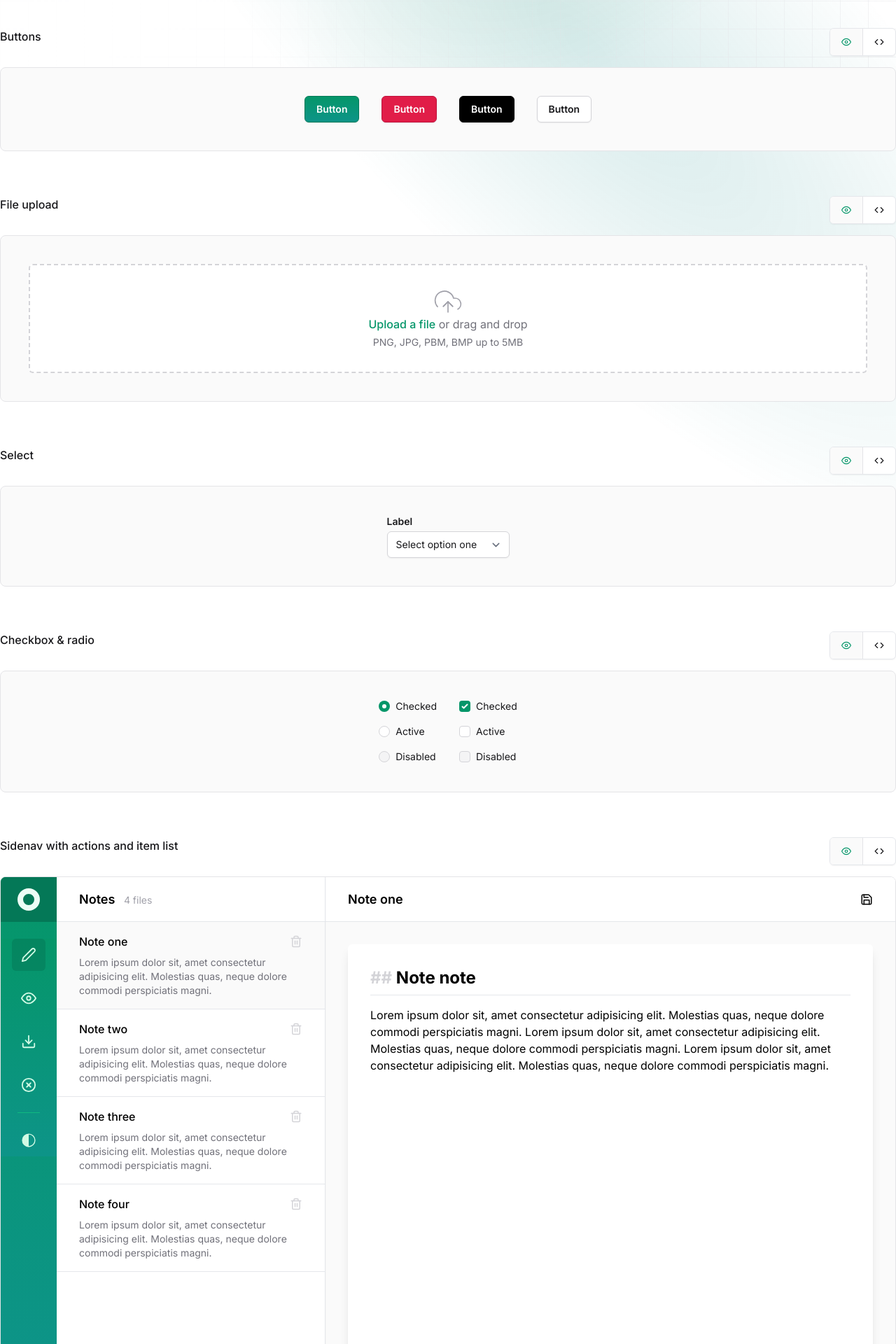
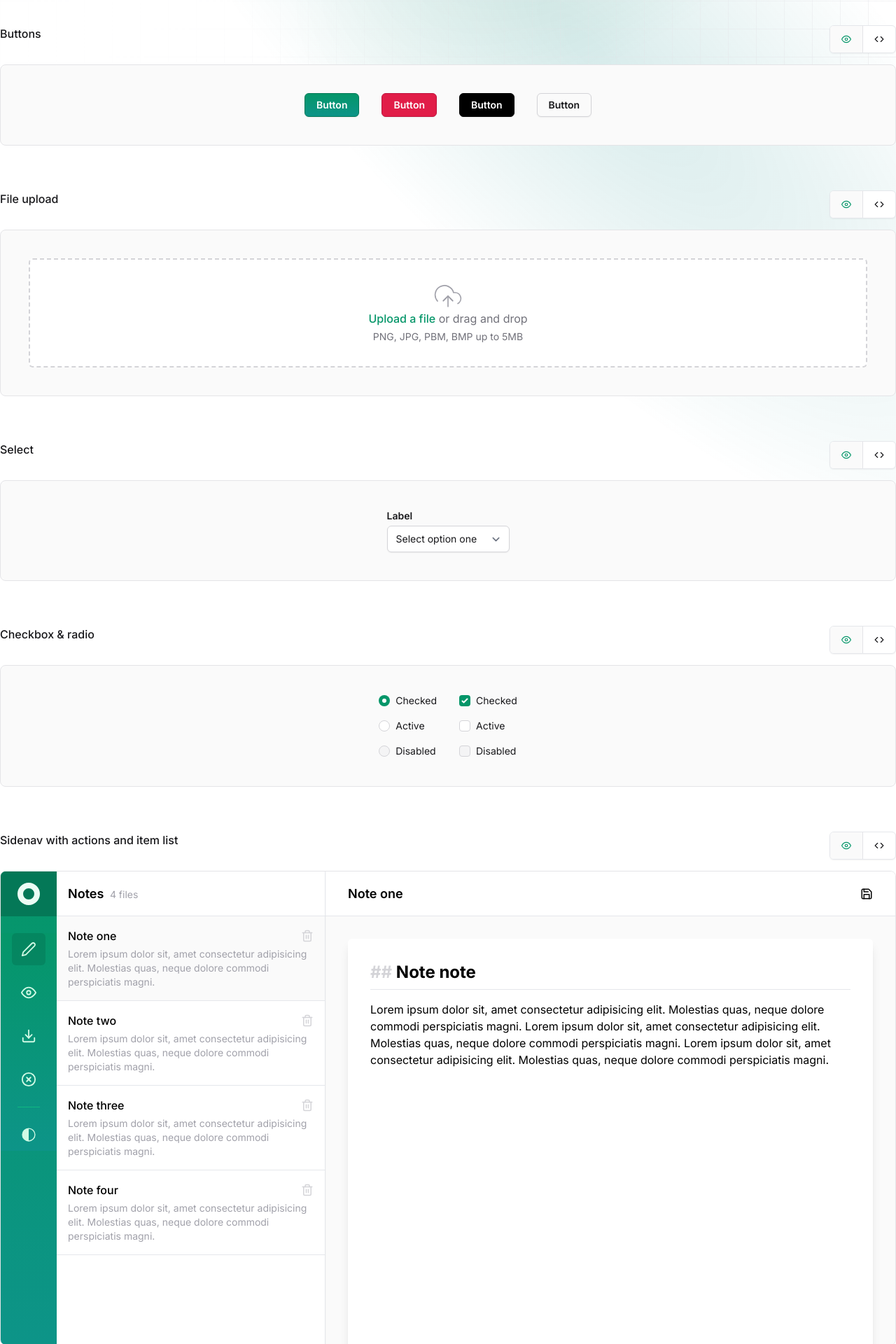
Before and after one commit to rkatanic/tailwind-components, a React (Create React App) app: page / in a window 1280 px wide. Shown: the part 679-2599 px from the top of the page at 70% size. Built offline with nearby package versions, Linux system fonts and the light colour scheme.

Commit message:
Adds badges, minor style updates

```diff
--- a/src/App.jsx
+++ b/src/App.jsx
@@ -15,6 +15,7 @@ import SideOverlay from "./components/SideOverlay";
 import Stats from "./components/Stats";
 import Table from "./components/Table";
 import Toggle from "./components/Toggle";
+import Badges from "./components/Badges";
 
 const App = () => (
   <>
@@ -58,6 +59,7 @@ const App = () => (
         <Preview component={<Stats />} title="Stats overview cards" />
         <Preview component={<Toggle />} alignInCenter title="Toggle switch" />
         <Preview component={<SidenavV2 />} withoutPadding title="Sidenav V2" />
+        <Preview component={<Badges />} alignInCenter title="Badges" />
       </div>
     </div>
     <div className="fixed inset-0 [mask-image:linear-gradient(to_bottom_right,white,transparent,white)]">
--- /dev/null
+++ b/src/components/Badges.tsx
@@ -0,0 +1,89 @@
+const Badges = (): JSX.Element => (
+  <div className="flex flex-col gap-4">
+    <div className="flex gap-4 items-center">
+      <span className="rounded-full border text-xs font-medium px-2 py-0.5 border-emerald-400 bg-emerald-50 text-emerald-500 dark:border-emerald-600 dark:bg-emerald-500/10 dark:text-emerald-400">
+        Badge
+      </span>
+
+      <span className="rounded-full border text-sm font-medium px-2 py-1 border-emerald-400 bg-emerald-50 text-emerald-500 dark:border-emerald-600 dark:bg-emerald-500/10 dark:text-emerald-400">
+        Badge
+      </span>
+
+      <span className="rounded-full border text-md font-medium px-3 py-1 border-emerald-400 bg-emerald-50 text-emerald-500 dark:border-emerald-600 dark:bg-emerald-500/10 dark:text-emerald-400">
+        Badge
+      </span>
+    </div>
+
+    <div className="flex gap-4 items-center">
+      <span className="rounded-full border text-xs font-medium px-2 py-0.5 border-sky-400 bg-sky-50 text-sky-500 dark:border-sky-600 dark:bg-sky-500/10 dark:text-sky-400">
+        Badge
+      </span>
+
+      <span className="rounded-full border text-sm font-medium px-2 py-1 border-sky-400 bg-sky-50 text-sky-500 dark:border-sky-600 dark:bg-sky-500/10 dark:text-sky-400">
+        Badge
+      </span>
+
+      <span className="rounded-full border text-md font-medium px-3 py-1 border-sky-400 bg-sky-50 text-sky-500 dark:border-sky-600 dark:bg-sky-500/10 dark:text-sky-400">
+        Badge
+      </span>
+    </div>
+
+    <div className="flex gap-4 items-center">
+      <span className="rounded-full border text-xs font-medium px-2 py-0.5 border-amber-400 bg-amber-50 text-amber-500 dark:border-amber-600 dark:bg-amber-500/10 dark:text-amber-400">
+        Badge
+      </span>
+
+      <span className="rounded-full border text-sm font-medium px-2 py-1 border-amber-400 bg-amber-50 text-amber-500 dark:border-amber-600 dark:bg-amber-500/10 dark:text-amber-400">
+        Badge
+      </span>
+
+      <span className="rounded-full border text-md font-medium px-3 py-1 border-amber-400 bg-amber-50 text-amber-500 dark:border-amber-600 dark:bg-amber-500/10 dark:text-amber-400">
+        Badge
+      </span>
+    </div>
+
+    <div className="flex gap-4 items-center">
+      <span className="rounded-full border text-xs font-medium px-2 py-0.5 border-rose-400 bg-rose-50 text-rose-500 dark:border-rose-600 dark:bg-rose-500/10 dark:text-rose-400">
+        Badge
+      </span>
+
+      <span className="rounded-full border text-sm font-medium px-2 py-1 border-rose-400 bg-rose-50 text-rose-500 dark:border-rose-600 dark:bg-rose-500/10 dark:text-rose-400">
+        Badge
+      </span>
+
+      <span className="rounded-full border text-md font-medium px-3 py-1 border-rose-400 bg-rose-50 text-rose-500 dark:border-rose-600 dark:bg-rose-500/10 dark:text-rose-400">
+        Badge
+      </span>
+    </div>
+
+    <div className="flex gap-4 items-center">
+      <span className="rounded-full border text-xs font-medium px-2 py-0.5 border-violet-400 bg-violet-50 text-violet-500 dark:border-violet-600 dark:bg-violet-500/10 dark:text-violet-400">
+        Badge
+      </span>
+
+      <span className="rounded-full border text-sm font-medium px-2 py-1 border-violet-400 bg-violet-50 text-violet-500 dark:border-violet-600 dark:bg-violet-500/10 dark:text-violet-400">
+        Badge
+      </span>
+
+      <span className="rounded-full border text-md font-medium px-3 py-1 border-violet-400 bg-violet-50 text-violet-500 dark:border-violet-600 dark:bg-violet-500/10 dark:text-violet-400">
+        Badge
+      </span>
+    </div>
+
+    <div className="flex gap-4 items-center">
+      <span className="rounded-full border text-xs font-medium px-2 py-0.5 border-zinc-400 bg-zinc-50 text-zinc-500 dark:border-zinc-600 dark:bg-zinc-500/10 dark:text-zinc-400">
+        Badge
+      </span>
+
+      <span className="rounded-full border text-sm font-medium px-2 py-1 border-zinc-400 bg-zinc-50 text-zinc-500 dark:border-zinc-600 dark:bg-zinc-500/10 dark:text-zinc-400">
+        Badge
+      </span>
+
+      <span className="rounded-full border text-md font-medium px-3 py-1 border-zinc-400 bg-zinc-50 text-zinc-500 dark:border-zinc-600 dark:bg-zinc-500/10 dark:text-zinc-400">
+        Badge
+      </span>
+    </div>
+  </div>
+);
+
+export default Badges;
--- a/src/components/Button.tsx
+++ b/src/components/Button.tsx
@@ -3,28 +3,28 @@ const Button = (): JSX.Element => (
     <button
       type="button"
       className="shadow-sm font-semibold text-sm border border-emerald-700 bg-gradient-to-b from-emerald-600 to-teal-600
-       px-4 py-2 rounded-md text-white hover:border-emerald-800 hover:from-emerald-700 hover:to-teal-700 dark:shadow-md"
+       px-4 py-1.5 rounded-md text-white hover:border-emerald-800 hover:from-emerald-700 hover:to-teal-700 dark:shadow-md"
     >
       Button
     </button>
 
     <button
       type="button"
-      className="shadow-sm font-semibold text-sm border border-rose-700 bg-rose-600 px-4 py-2 rounded-md text-white hover:bg-rose-700 hover:border-rose-800 dark:shadow-md dark:bg-rose-800 dark:hover:bg-rose-900"
+      className="shadow-sm font-semibold text-sm border border-rose-700 bg-rose-600 px-4 py-1.5 rounded-md text-white hover:bg-rose-700 hover:border-rose-800 dark:shadow-md dark:bg-rose-800 dark:hover:bg-rose-900"
     >
       Button
     </button>
 
     <button
       type="button"
-      className="shadow-sm font-semibold text-sm border border-black bg-black px-4 py-2 rounded-md text-white hover:bg-zinc-800 dark:shadow-md"
+      className="shadow-sm font-semibold text-sm border border-black bg-black px-4 py-1.5 rounded-md text-white hover:bg-zinc-800 dark:shadow-md"
     >
       Button
     </button>
 
     <button
       type="button"
-      className="shadow-sm font-semibold text-sm border border-zinc-300 px-4 py-2 rounded-md text-zinc-900 bg-white hover:bg-zinc-50 dark:shadow-md dark:text-zinc-100 dark:hover:bg-zinc-700 dark:border-zinc-600 dark:bg-zinc-800"
+      className="shadow-sm font-semibold text-sm border bg-zinc-50 border-zinc-300 px-4 py-1.5 rounded-md text-zinc-900 hover:bg-zinc-100 dark:shadow-md dark:text-zinc-300 dark:hover:bg-zinc-600 dark:hover:border-zinc-500 dark:border-zinc-600 dark:bg-zinc-700"
     >
       Button
     </button>
--- a/src/components/Input.tsx
+++ b/src/components/Input.tsx
@@ -9,7 +9,7 @@ const Input = (): JSX.Element => (
     <input
       type="text"
       name="input"
-      className="shadow-sm w-72 text-sm text-zinc-900 px-3 py-2 rounded-md border bg-white border-zinc-300 placeholder:text-zinc-500 focus:outline-emerald-500 focus:ring-emerald-500 focus:outline-0 dark:focus:border-emerald-500 dark:border-zinc-700 dark:text-zinc-100 dark:bg-zinc-700/40"
+      className="shadow-sm w-72 text-sm text-zinc-900 px-3 py-1.5 rounded-md border bg-white border-zinc-300 placeholder:text-zinc-500 focus:outline-emerald-500 focus:ring-emerald-500 focus:outline-0 dark:focus:border-emerald-500 dark:border-zinc-700 dark:text-zinc-100 dark:bg-zinc-700/40"
       placeholder="Placeholder"
     />
   </div>
--- a/src/components/Sidenav.tsx
+++ b/src/components/Sidenav.tsx
@@ -87,64 +87,64 @@ const Sidenav = (): JSX.Element => {
           showFiles ? "left-0 sm:ml-20" : ""
         } z-10 h-full transition-[left] duration-300 absolute -left-full lg:relative lg:left-0 lg:ml-0 shadow-sm border-r bg-white dark:bg-zinc-800 dark:border-zinc-700 w-full max-w-sm  pb-32`}
       >
-        <div className="border-b h-16 flex items-center justify-between px-8 text-lg font-semibold dark:text-zinc-200 dark:border-zinc-700">
+        <div className="border-b h-16 flex items-center justify-between px-4 text-lg font-semibold dark:text-zinc-200 dark:border-zinc-700">
           <div>
             Notes{" "}
-            <span className="text-sm text-zinc-400 font-normal ml-2">
+            <span className="text-sm text-zinc-400 font-normal ml-1">
               4 files
             </span>
           </div>
           <FiX onClick={handleShowFilesToggle} className="lg:hidden" />
         </div>
         <div className="w-full max-w-sm">
-          <div className="border-b px-8 py-4 bg-zinc-50 dark:bg-zinc-700/25 dark:border-zinc-700">
-            <h3 className="mb-2 font-medium flex items-center gap-2 justify-between dark:text-zinc-200">
+          <div className="border-b p-4 bg-zinc-50 dark:bg-zinc-700/25 dark:border-zinc-700">
+            <h3 className="mb-1 font-medium flex items-center gap-2 justify-between dark:text-zinc-200">
               Note one
               <FiTrash2
                 size="1.125rem"
                 className="stroke-zinc-300 hover:stroke-rose-500 hover:cursor-pointer dark:stroke-zinc-500 dark:hover:stroke-rose-800"
               />
             </h3>
-            <p className="overflow-hidden text-ellipsis max-h-16 text-sm text-zinc-500 dark:text-zinc-400">
+            <p className="overflow-hidden text-ellipsis max-h-16 text-sm text-zinc-400 dark:text-zinc-400">
               Lorem ipsum dolor sit, amet consectetur adipisicing elit.
               Molestias quas, neque dolore commodi perspiciatis magni.
             </p>
           </div>
-          <div className="border-b px-8 py-4  dark:border-zinc-700">
-            <h3 className="mb-2 font-medium flex items-center gap-2 justify-between dark:text-zinc-200">
+          <div className="border-b p-4 dark:border-zinc-700">
+            <h3 className="mb-1 font-medium flex items-center gap-2 justify-between dark:text-zinc-200">
               Note two
               <FiTrash2
                 size="1.125rem"
                 className="stroke-zinc-300 hover:stroke-rose-500 hover:cursor-pointer dark:stroke-zinc-500 dark:hover:stroke-rose-800"
               />
             </h3>
-            <p className="overflow-hidden text-ellipsis max-h-16 text-sm text-zinc-500 dark:text-zinc-400">
+            <p className="overflow-hidden text-ellipsis max-h-16 text-sm text-zinc-400 dark:text-zinc-400">
               Lorem ipsum dolor sit, amet consectetur adipisicing elit.
               Molestias quas, neque dolore commodi perspiciatis magni.
             </p>
           </div>
-          <div className="border-b px-8 py-4  dark:border-zinc-700">
-            <h3 className="mb-2 font-medium flex items-center gap-2 justify-between dark:text-zinc-200">
+          <div className="border-b p-4 dark:border-zinc-700">
+            <h3 className="mb-1 font-medium flex items-center gap-2 justify-between dark:text-zinc-200">
               Note three
               <FiTrash2
                 size="1.125rem"
                 className="stroke-zinc-300 hover:stroke-rose-500 hover:cursor-pointer dark:stroke-zinc-500 dark:hover:stroke-rose-800"
               />
             </h3>
-            <p className="overflow-hidden text-ellipsis max-h-16 text-sm text-zinc-500 dark:text-zinc-400">
+            <p className="overflow-hidden text-ellipsis max-h-16 text-sm text-zinc-400 dark:text-zinc-400">
               Lorem ipsum dolor sit, amet consectetur adipisicing elit.
               Molestias quas, neque dolore commodi perspiciatis magni.
             </p>
           </div>
-          <div className="border-b px-8 py-4  dark:border-zinc-700">
-            <h3 className="mb-2 font-medium flex items-center gap-2 justify-between dark:text-zinc-200">
+          <div className="border-b p-4 dark:border-zinc-700">
+            <h3 className="mb-1 font-medium flex items-center gap-2 justify-between dark:text-zinc-200">
               Note four
               <FiTrash2
                 size="1.125rem"
                 className="stroke-zinc-300 hover:stroke-rose-500 hover:cursor-pointer dark:stroke-zinc-500 dark:hover:stroke-rose-800"
               />
             </h3>
-            <p className="overflow-hidden text-ellipsis max-h-16 text-sm text-zinc-500 dark:text-zinc-400">
+            <p className="overflow-hidden text-ellipsis max-h-16 text-sm text-zinc-400 dark:text-zinc-400">
               Lorem ipsum dolor sit, amet consectetur adipisicing elit.
               Molestias quas, neque dolore commodi perspiciatis magni.
             </p>
--- a/src/components/Stats.tsx
+++ b/src/components/Stats.tsx
@@ -17,8 +17,8 @@ const Stats = (): JSX.Element => (
           </h1>
         </div>
       </div>
-      <div className="bg-zinc-50 p-4 text-zinc-400 dark:bg-zinc-800 dark:text-zinc-500">
-        <span className="text-bold">1 </span>
+      <div className="bg-zinc-50 p-4 font-medium text-zinc-500 dark:bg-zinc-800 dark:text-zinc-400">
+        <span>1 </span>
         <span className="text-sm">Transaction</span>
       </div>
     </div>
@@ -38,8 +38,8 @@ const Stats = (): JSX.Element => (
           </h1>
         </div>
       </div>
-      <div className="bg-zinc-50 p-4 text-zinc-400 dark:bg-zinc-800 dark:text-zinc-500">
-        <span className="text-bold">4 </span>
+      <div className="bg-zinc-50 p-4 font-medium text-zinc-500 dark:bg-zinc-800 dark:text-zinc-400">
+        <span>4 </span>
         <span className="text-sm">Transactions</span>
       </div>
     </div>
@@ -61,8 +61,8 @@ const Stats = (): JSX.Element => (
           </h1>
         </div>
       </div>
-      <div className="bg-zinc-50 p-4 text-zinc-400 dark:bg-zinc-800 dark:text-zinc-500">
-        <span className="text-bold">30% </span>
+      <div className="bg-zinc-50 p-4 font-medium text-zinc-500 dark:bg-zinc-800 dark:text-zinc-400">
+        <span>30% </span>
         <span className="text-sm">Remaining</span>
       </div>
     </div>
```
Also changed, not shown: src/components/Modal.tsx (+8 -5 lines), src/components/SideOverlay.tsx (+6 -6 lines), src/components/Table.tsx (+5 -5 lines).
